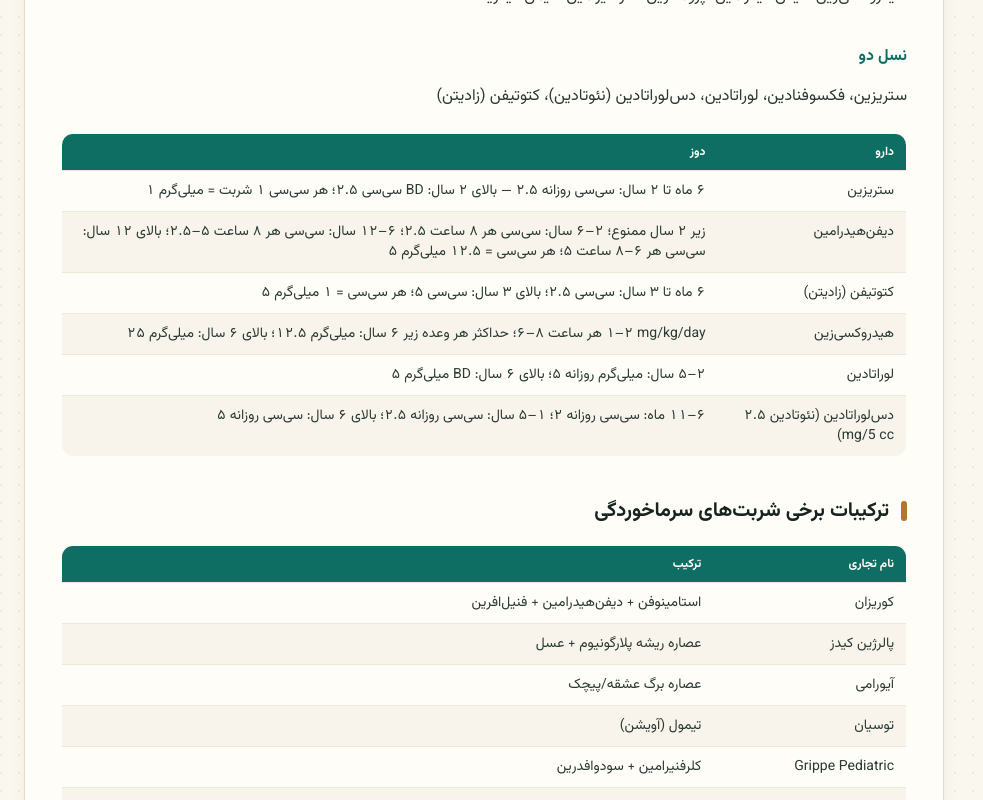
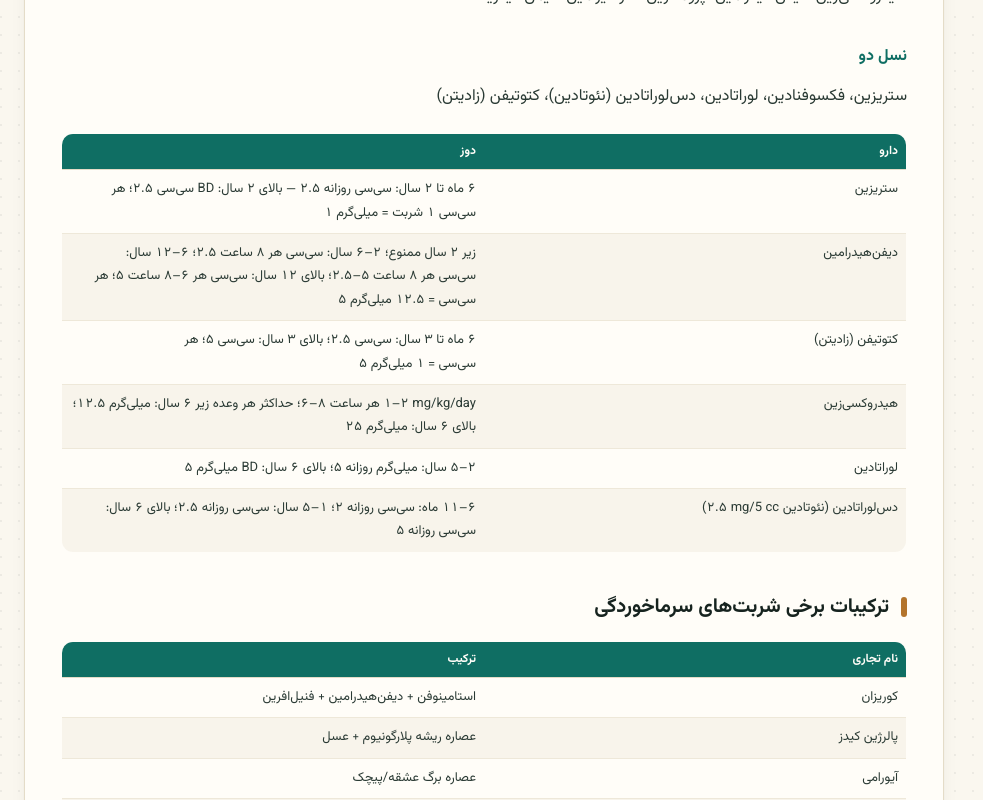
Before and after one commit to mohsenjamalpoor/pediabook1, a Next.js app: page /topic/common-cold in a window 1280 px wide. Shown: the part 1640-2440 px from the top of the page, without its empty margins (0-983 px from the left). Built offline with nearby package versions, Linux system fonts and the light colour scheme.

Commit message:
add style

```diff
--- a/src/app/globals.css
+++ b/src/app/globals.css
@@ -1,21 +1,28 @@
 @import "tailwindcss";
+
+/* ------------------------------------------------------------------ */
+/* Root */
+/* ------------------------------------------------------------------ */
 
 :root {
   color-scheme: light;
 }
+
 html {
   scroll-behavior: smooth;
 }
 
+/* ------------------------------------------------------------------ */
+/* Tailwind Theme */
+/* ------------------------------------------------------------------ */
+
 @theme {
-  /* fonts (CSS vars set on <html> by next/font in app/layout.js —
-     next/font exposes them as --font-vazir / --font-mono-src to avoid
-     colliding with Tailwind's own theme token names below) */
+  /* fonts */
   --font-display: var(--font-vazir), Tahoma, sans-serif;
   --font-body: var(--font-vazir), Tahoma, sans-serif;
   --font-mono: var(--font-mono-src), ui-monospace, monospace;
 
-  /* paper / ink — warm "chart paper" neutrals */
+  /* paper / ink */
   --color-paper: #faf7ef;
   --color-paper-soft: #f3efe3;
   --color-paper-card: #fffdf8;
@@ -27,8 +34,7 @@ html {
   --color-line: #e4dcc8;
   --color-line-soft: #eee8d9;
 
-  /* teal — primary clinical accent (only overrides these shades;   */
-  /* undefined shades like teal-300/400 fall back to Tailwind's own) */
+  /* teal */
   --color-teal-950: #052a26;
   --color-teal-900: #0a3b34;
   --color-teal-800: #0f6e63;
@@ -39,7 +45,7 @@ html {
   --color-teal-100: #dff4ee;
   --color-teal-50: #f0faf7;
 
-  /* clay — "prescription pad" dosage/note accent */
+  /* clay */
   --color-clay-900: #5c3a16;
   --color-clay-800: #7a4b1c;
   --color-clay-700: #96591f;
@@ -49,7 +55,7 @@ html {
   --color-clay-100: #f7e9d2;
   --color-clay-50: #fbf3e6;
 
-  /* brick — emergency / red-flag accent */
+  /* brick */
   --color-brick-900: #4a1712;
   --color-brick-700: #7c2b22;
   --color-brick-600: #a23b2e;
@@ -61,59 +67,13 @@ html {
   /* shadows */
   --shadow-card:
     0 1px 2px rgba(22, 35, 31, 0.04), 0 8px 24px -12px rgba(22, 35, 31, 0.15);
+
   --shadow-tab: 0 2px 8px -2px rgba(22, 35, 31, 0.18);
 }
 
-@media (prefers-reduced-motion: reduce) {
-  * {
-    animation-duration: 0.01ms !important;
-    animation-iteration-count: 1 !important;
-    transition-duration: 0.01ms !important;
-    scroll-behavior: auto !important;
-  }
-}
-
-body {
-  background-color: var(--color-paper);
-  color: var(--color-ink);
-  font-family: var(--font-body);
-  background-image: radial-gradient(
-    circle at 1px 1px,
-    rgba(22, 35, 31, 0.06) 1px,
-    transparent 0
-  );
-  background-size: 18px 18px;
-}
-::selection {
-  background-color: #bfe9e0;
-  color: #052a26;
-}
-
-a:focus-visible,
-button:focus-visible,
-input:focus-visible,
-[tabindex]:focus-visible {
-  outline: 2px solid var(--color-teal-700);
-  outline-offset: 2px;
-  border-radius: 4px;
-}
-
-.tnum {
-  font-variant-numeric: tabular-nums;
-  font-feature-settings: "tnum" 1;
-}
-
-/* index-tab style scrollbar for the sidebar */
-.chart-scroll::-webkit-scrollbar {
-  width: 6px;
-}
-.chart-scroll::-webkit-scrollbar-thumb {
-  background: #dccfa8;
-  border-radius: 999px;
-}
-.chart-scroll::-webkit-scrollbar-track {
-  background: transparent;
-}
+/* ------------------------------------------------------------------ */
+/* Reduced Motion */
+/* ------------------------------------------------------------------ */
 
 @media (prefers-reduced-motion: reduce) {
   * {
@@ -125,73 +85,295 @@ input:focus-visible,
 }
 
 /* ------------------------------------------------------------------ */
-/* Clinical markdown content (topic body)                             */
+/* Body */
 /* ------------------------------------------------------------------ */
+
+body {
+  background-color: var(--color-paper);
+  color: var(--color-ink);
+  font-family: var(--font-body);
+
+  background-image: radial-gradient(
+    circle at 1px 1px,
+    rgba(22, 35, 31, 0.06) 1px,
+    transparent 0
+  );
+
+  background-size: 18px 18px;
+}
+
+/* ------------------------------------------------------------------ */
+/* Selection */
+/* ------------------------------------------------------------------ */
+
+::selection {
+  background-color: #bfe9e0;
+  color: #052a26;
+}
+
+/* ------------------------------------------------------------------ */
+/* Focus */
+/* ------------------------------------------------------------------ */
+
+a:focus-visible,
+button:focus-visible,
+input:focus-visible,
+[tabindex]:focus-visible {
+  outline: 2px solid var(--color-teal-700);
+  outline-offset: 2px;
+  border-radius: 4px;
+}
+
+/* ------------------------------------------------------------------ */
+/* Numbers */
+/* ------------------------------------------------------------------ */
+
+.tnum {
+  font-variant-numeric: tabular-nums;
+  font-feature-settings: "tnum" 1;
+}
+
+/* ------------------------------------------------------------------ */
+/* Sidebar scrollbar */
+/* ------------------------------------------------------------------ */
+
+.chart-scroll::-webkit-scrollbar {
+  width: 6px;
+}
+
+.chart-scroll::-webkit-scrollbar-thumb {
+  background: #dccfa8;
+  border-radius: 999px;
+}
+
+.chart-scroll::-webkit-scrollbar-track {
+  background: transparent;
+}
+
+/* ------------------------------------------------------------------ */
+/* Clinical Markdown Content */
+/* ------------------------------------------------------------------ */
+
+/* H2 */
 
 .clinic-content h2 {
   @apply mt-10 mb-4 flex items-center gap-3 text-xl font-bold text-ink;
 }
+
 .clinic-content h2::before {
   content: "";
+
   @apply block h-5 w-1.5 rounded-full bg-clay-600;
 }
+
+/* H3 */
+
 .clinic-content h3 {
   @apply mt-8 mb-3 text-base font-bold text-teal-800;
 }
+
+/* Paragraph */
+
 .clinic-content p {
   @apply my-3 leading-8 text-ink-soft;
 }
+
+/* ------------------------------------------------------------------ */
+/* Lists */
+/* ------------------------------------------------------------------ */
+
 .clinic-content ul {
   @apply my-3 space-y-2;
 }
+
 .clinic-content ul > li {
   @apply relative pr-5 leading-7 text-ink-soft;
 }
+
 .clinic-content ul > li::before {
   content: "";
+
   @apply absolute right-0 top-2.5 h-1.5 w-1.5 rounded-full bg-clay-500;
 }
+
 .clinic-content ol {
   @apply my-3 mr-5 list-decimal space-y-2 leading-7 text-ink-soft;
 }
+
+/* ------------------------------------------------------------------ */
+/* Strong */
+/* ------------------------------------------------------------------ */
+
 .clinic-content strong {
   @apply font-bold text-ink;
 }
+
+/* ------------------------------------------------------------------ */
+/* Horizontal Rule */
+/* ------------------------------------------------------------------ */
+
 .clinic-content hr {
   @apply my-10 border-t border-dashed border-line;
 }
+
+/* ------------------------------------------------------------------ */
+/* Links */
+/* ------------------------------------------------------------------ */
+
 .clinic-content a {
   @apply text-teal-700 underline decoration-teal-500/40 underline-offset-2;
 }
 
+/* ================================================================== */
+/* Clinical Markdown Tables */
+/* ================================================================== */
+
 .clinic-content table {
-  @apply my-5 w-full border-collapse overflow-hidden rounded-xl border border-line text-sm;
+  @apply my-5 w-full border-collapse rounded-xl border border-line;
+
+  table-layout: fixed;
+  overflow: hidden;
 }
+
+/* Header */
+
 .clinic-content thead {
   background-color: var(--color-teal-800);
   color: var(--color-paper-card);
 }
+
+/* Header cells */
+
 .clinic-content th {
-  @apply px-3 py-2.5 text-right text-xs font-bold;
+  @apply px-2 py-2 text-right text-xs font-bold;
+
+  border-bottom: 1px solid var(--color-line);
+
+  line-height: 1.6;
 }
+
+/* Body cells */
+
 .clinic-content td {
-  @apply border-t border-line-soft px-3 py-2.5 align-top text-ink-soft;
+  @apply border-t border-line-soft px-2 py-2 align-top text-ink-soft;
+
+  font-size: 13px;
+  line-height: 1.8;
+
+  overflow-wrap: anywhere;
+  word-break: normal;
 }
+
+/* ------------------------------------------------------------------ */
+/* Numbers / Units inside table */
+/* ------------------------------------------------------------------ */
+
+.clinic-content td span[dir="ltr"],
+.clinic-content th span[dir="ltr"] {
+  white-space: nowrap;
+}
+
+/* ------------------------------------------------------------------ */
+/* Alternating rows */
+/* ------------------------------------------------------------------ */
+
 .clinic-content tbody tr:nth-child(even) {
   background-color: rgba(243, 239, 227, 0.6);
 }
 
+/* ------------------------------------------------------------------ */
+/* Important / highlighted drug */
+/* ------------------------------------------------------------------ */
+
+/* اگر در Markdown از text-green-600 استفاده شود */
+
+.clinic-content .text-green-600 {
+  color: #16a34a;
+}
+
+.clinic-content .text-green-700 {
+  color: #15803d;
+}
+
+/* ------------------------------------------------------------------ */
+/* Mobile Table */
+/* ------------------------------------------------------------------ */
+
+@media (max-width: 640px) {
+  .clinic-content table {
+    width: 100%;
+    table-layout: fixed;
+
+    font-size: 12px;
+  }
+
+  .clinic-content th {
+    padding: 6px 4px;
+
+    font-size: 11px;
+    line-height: 1.5;
+  }
+
+  .clinic-content td {
+    padding: 6px 4px;
+
+    font-size: 11px;
+    line-height: 1.7;
+  }
+
+  /* نام دارو خواناتر */
+
+  .clinic-content td:first-child {
+    font-size: 12px;
+    font-weight: 700;
+  }
+}
+
+/* ------------------------------------------------------------------ */
+/* Very Small Mobile */
+/* ------------------------------------------------------------------ */
+
+@media (max-width: 400px) {
+  .clinic-content th {
+    padding: 5px 3px;
+
+    font-size: 10px;
+  }
+
+  .clinic-content td {
+    padding: 5px 3px;
+
+    font-size: 10px;
+    line-height: 1.6;
+  }
+
+  .clinic-content td:first-child {
+    font-size: 11px;
+  }
+}
+
+/* ================================================================== */
+/* Blockquote */
+/* ================================================================== */
+
 .clinic-content blockquote {
   @apply relative my-6 rounded-xl border border-clay-200 bg-clay-50 px-5 py-4 pr-12 text-[0.95rem] leading-7 text-clay-900;
 }
+
 .clinic-content blockquote::before {
   content: "℞";
+
   @apply absolute right-4 top-3.5 text-lg font-bold text-clay-600;
 }
+
 .clinic-content blockquote p {
   @apply my-0 text-clay-900;
 }
 
+/* ================================================================== */
+/* Inline Code */
+/* ================================================================== */
+
 .clinic-content code {
   @apply rounded bg-teal-50 px-1.5 py-0.5 font-mono text-[0.85em] text-teal-800;
 }
```
Also changed, not shown: src/lib/content/emergency.js.
